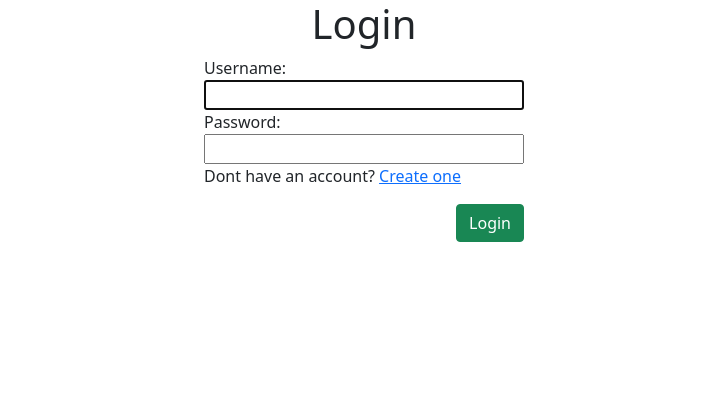
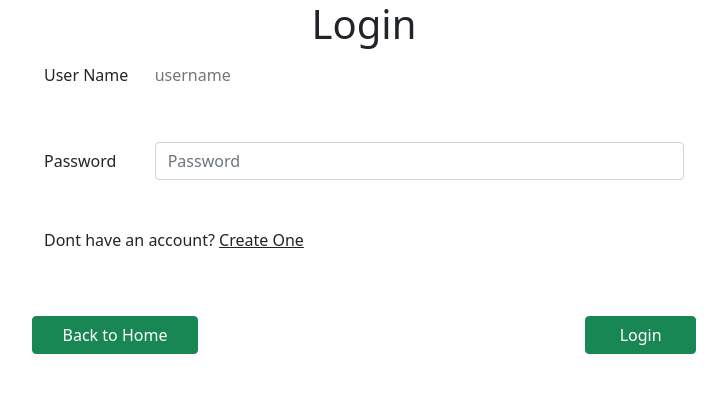
Before and after one commit to nerbGG/courses-Django, a Django app: page /login/ in a window 1280 px wide. Shown: the top 393 px of the page, without its empty margins (276-1003 px from the left). Run offline with Django 4.2, Linux system fonts and the light colour scheme.

Commit message:
logging in manually - change register view - simple  html changes

```diff
--- a/djangoProject/settings.py
+++ b/djangoProject/settings.py
@@ -125,3 +125,4 @@ STATIC_URL = 'static/'
 
 DEFAULT_AUTO_FIELD = 'django.db.models.BigAutoField'
 LOGIN_REDIRECT_URL = '/'
+LOGOUT_REDIRECT_URL = '/'
--- a/djangoProject/urls.py
+++ b/djangoProject/urls.py
@@ -24,5 +24,5 @@ urlpatterns = [
     path('', include(('usersapp.urls', 'usersapp'), namespace='usersapp')),
     path('', include('App1.urls')),
     #has /login path and has a view that renders registration/login.html for the html (need to create registration/login.html locally)
-    path('', include("django.contrib.auth.urls")),
+    #path('', include("django.contrib.auth.urls")),
 ]
--- a/usersapp/templates/registration/login.html
+++ b/usersapp/templates/registration/login.html
@@ -10,19 +10,47 @@
             width: 100%;
             height:100%;
         }
+        a,a:hover {
+            color: white;
+            text-decoration: none;
+        }
     </style>
 </head>
 <body>
 <div class=" w-100 h-100 d-flex flex-column">
     <h1 class="w=100 text-center">Login</h1>
-    <form action="/login/" method="post" class="form-group d-flex flex-column mx-auto w-25">
+{#    <form action="/login/" method="post" class="form-group d-flex flex-column mx-auto w-25">#}
+{#        {% csrf_token %}#}
+{#        {{ form }}#}
+{#        <p>Dont have an account? <a href="/register">Create one</a></p>#}
+{#        <div class="d-flex justify-content-end">#}
+{#            <button type="submit" class="btn btn-success">Login</button>#}
+{#        </div>#}
+{#    </form>#}
+    <form action="/login/" method="post" class="mx-auto w-50 d-grid gap-5 d-flex flex-column">
         {% csrf_token %}
-        {{ form }}
-        <p>Dont have an account? <a href="/register">Create one</a></p>
-        <div class="d-flex justify-content-end">
-            <button type="submit" class="btn btn-success">Login</button>
+        {% if error is True %}
+            <div class="form-group row">
+                <p>This user/password combination does not exist</p>
+            </div>
+        {% endif %}
+        <div class="form-group row">
+            <label  class="col-sm-2 col-form-label">User Name</label>
+            <div class="col-sm-10">
+                <input type="text" name="username" class="form-control-plaintext" id="username" placeholder="username">
+            </div>
         </div>
-
+         <div class="form-group row">
+            <label for="inputPassword" class="col-sm-2 col-form-label">Password</label>
+            <div class="col-sm-10">
+                <input type="password" name="password" class="form-control" id="inputPassword" placeholder="Password">
+            </div>
+        </div>
+        <p>Dont have an account? <a href="/register" class="text-dark"><u> Create One</u></a></p>
+        <div class="form-group row d-flex justify-content-between">
+            <button type="button" class="btn btn-success col-sm-3 "><a href="/"> Back to Home</a></button>
+            <button type="submit" class="btn btn-success col-sm-2">Login</button>
+        </div>
     </form>
 </div>
 </body>
--- a/usersapp/urls.py
+++ b/usersapp/urls.py
@@ -4,5 +4,8 @@ from . import views
 # routes
 urlpatterns = [
     path('register/', views.register, name='register'),
-    path('createuser/', views.createuser, name='createuser'),
+    # path('createuser/', views.createuser, name="createuser"),
+    path("login/", views.loginpage, name="login"),
+    # path("loginuser/", views.loginuser, name="loginuser"),
+    path("logout/", views.logoutuser, name="logoutuser"),
 ]
--- a/usersapp/views.py
+++ b/usersapp/views.py
@@ -1,7 +1,9 @@
 from django.shortcuts import render, redirect
-from django.contrib.auth import login, authenticate
+from django.contrib.auth import login, logout, authenticate
 # use this to create users
 # from django.contrib.auth.forms import UserCreationForm
+from django.views.decorators.csrf import csrf_protect
+
 from .forms import RegisterForm
 # import the users table
 from django.http import HttpResponse
@@ -9,17 +11,22 @@ from django.contrib.auth.models import User
 
 
 # Create your views here.
+# def register(response):
+# if response.method == "POST":
+#     # form = UserCreationForm(response.POST) #creates a user
+#     form = RegisterForm(response.POST)
+#     if form.is_valid():
+#         form.save()
+#     return redirect("/")
+# else:
+#     form = RegisterForm()
+# return render(response, "usersapp/register.html", {"form": form})
+
 def register(response):
-    # if response.method == "POST":
-    #     # form = UserCreationForm(response.POST) #creates a user
-    #     form = RegisterForm(response.POST)
-    #     if form.is_valid():
-    #         form.save()
-    #     return redirect("/")
-    # else:
-    #     form = RegisterForm()
-    # return render(response, "usersapp/register.html", {"form": form})
-    return render(response, "usersapp/register.html")
+    if response.method == "POST":
+       return createuser(response)
+    else:
+        return render(response, "usersapp/register.html", {"useralreadyexists": False})
 
 
 def createuser(response):
@@ -29,9 +36,29 @@ def createuser(response):
     email = response.POST['email']
     password = response.POST['password']
     try:
-        user = User.objects.create_user(username=username,first_name=firstname,last_name=lastname,email=email, password=password)
+        user = User.objects.create_user(username=username, first_name=firstname, last_name=lastname, email=email,
+                                        password=password)
         user.save()
     except Exception:
-        return HttpResponse('<h1> user already exists</h1><a href="../register/">previous page</a>')
+        return render(response, "usersapp/register.html", {"useralreadyexists": True})
 
+    return redirect("/login")
+
+
+def loginpage(request):
+    if request.method == "POST":
+        username = request.POST['username']
+        password = request.POST['password']
+        user = authenticate(request, username=username, password=password)
+        if user is not None:
+            login(request, user)
+            return redirect('/')
+        else:
+            return render(request, "registration/login.html", {'error': True})
+    else:
+        return render(request, "registration/login.html", {'error': False})
+
+
+def logoutuser(response):
+    logout(response)
     return redirect("/")
```
Also changed, not shown: App1/templates/App1/Courses.html (+6 -2 lines), usersapp/templates/usersapp/register.html (+13 -3 lines), db.sqlite3.
